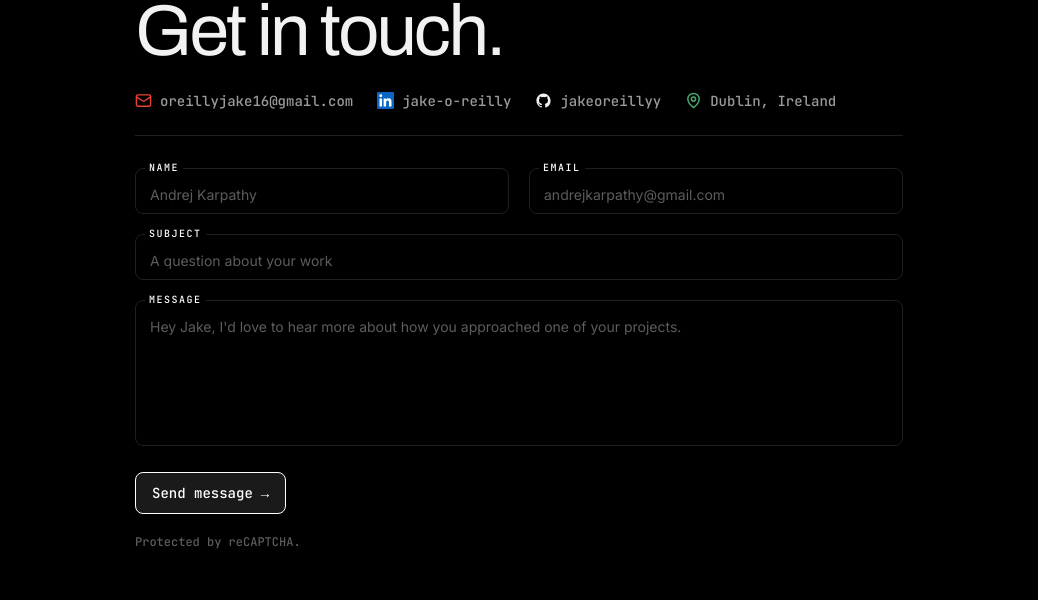
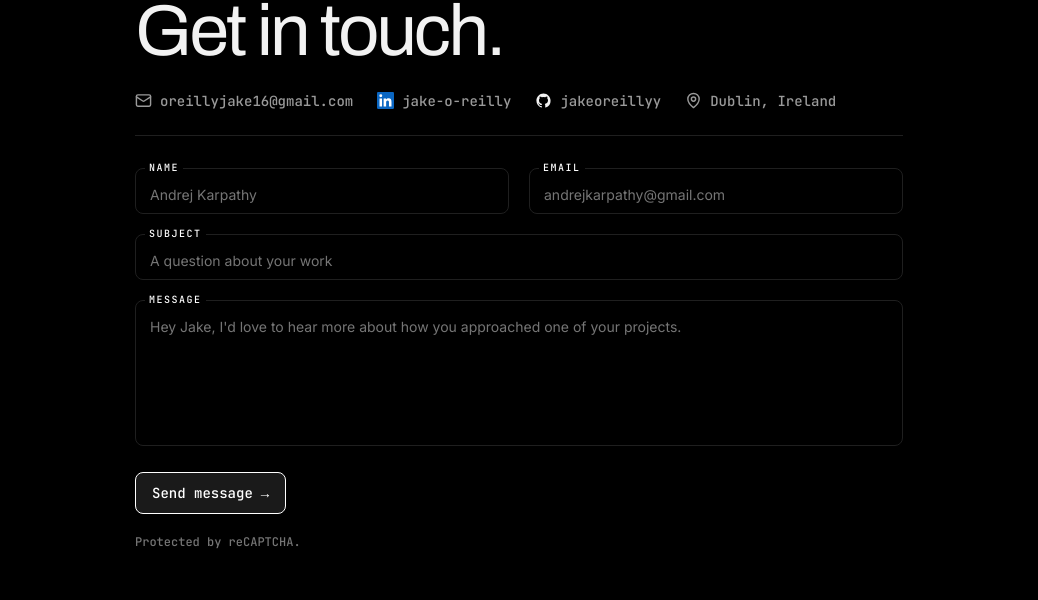
Before and after one commit to jakeoreillyy/Portfolio, a React (Vite) app: page /contact in a window 1280 px wide. Shown: the part 132-732 px from the top of the page, without its empty margins (121-1159 px from the left). Built offline with nearby package versions, Linux system fonts and the light colour scheme; no server answers.

Commit message:
more readable

```diff
--- a/src/components/Typewriter.tsx
+++ b/src/components/Typewriter.tsx
@@ -42,11 +42,15 @@ export function Typewriter() {
     <span className="font-mono">
       {/* Decorative shell prompt, deliberately the one splash of colour left on the
           site, sharing the about.ts card's Tokyo Night palette. */}
-      <span aria-hidden="true" className="whitespace-nowrap">
-        <span className="text-code-string">jake@portfolio</span>
-        <span className="text-code-text">:</span>
-        <span className="text-code-key">~</span>
-        <span className="text-code-text">$</span>{" "}
+      {/* Only the prompt itself is unbreakable: below ~334px the typed line wraps
+          underneath it rather than pushing the page into a sideways scroll. */}
+      <span aria-hidden="true">
+        <span className="whitespace-nowrap">
+          <span className="text-code-string">jake@portfolio</span>
+          <span className="text-code-text">:</span>
+          <span className="text-code-key">~</span>
+          <span className="text-code-text">$</span>
+        </span>{" "}
         <span className="inline-block min-w-[25ch] text-left align-bottom text-code-text">
           {reduced ? words[0] : text}
           <span className="caret ml-0.5 inline-block h-[1.05em] w-[2px] translate-y-[3px] bg-code-text" />
--- a/src/index.css
+++ b/src/index.css
@@ -10,7 +10,7 @@
   --color-raised: #141414;
   --color-foreground: #f2f2f2;
   --color-muted: #9a9a9a;
-  --color-faint: #5c5c5c;
+  --color-faint: #757575; /* 4.56:1 on black — AA for the small meta text */
   /* The accent is now the top tier of the neutral ramp, not a hue: pure white
      sits just above body text, and -dim is the pressed/hover state for the
      solid white button. */
@@ -26,11 +26,6 @@
   --color-code-punct: #565f89;
   --color-code-text: #c0caf5;
 
-  /* Brand marks keep their own colour, the same rule the Skills logos follow.
-     GitHub is already white on a dark ground and LinkedIn's tile carries its
-     own blue, so neither needs a token here. */
-  --color-gmail: #ea4335;
-  --color-pin: #4caf72;
 
   /* Archivo carries the display type; Inter the body; mono is meta/data only. */
   --font-display: "Archivo", "Helvetica Neue", Arial, sans-serif;
--- a/src/pages/Contact.tsx
+++ b/src/pages/Contact.tsx
@@ -51,7 +51,7 @@ const EMAIL = "oreillyjake16@gmail.com";
 
 // mailto entries open in place; the rest are external links.
 const details = [
-  { Icon: MailIcon, tint: "text-gmail", label: EMAIL, href: `mailto:${EMAIL}` },
+  { Icon: MailIcon, tint: "text-muted", label: EMAIL, href: `mailto:${EMAIL}` },
   {
     Icon: LinkedInIcon,
     tint: "",
@@ -64,7 +64,7 @@ const details = [
     label: "jakeoreillyy",
     href: "https://github.com/jakeoreillyy",
   },
-  { Icon: PinIcon, tint: "text-pin", label: "Dublin, Ireland" },
+  { Icon: PinIcon, tint: "text-muted", label: "Dublin, Ireland" },
 ];
 
 const fieldClass =
```
